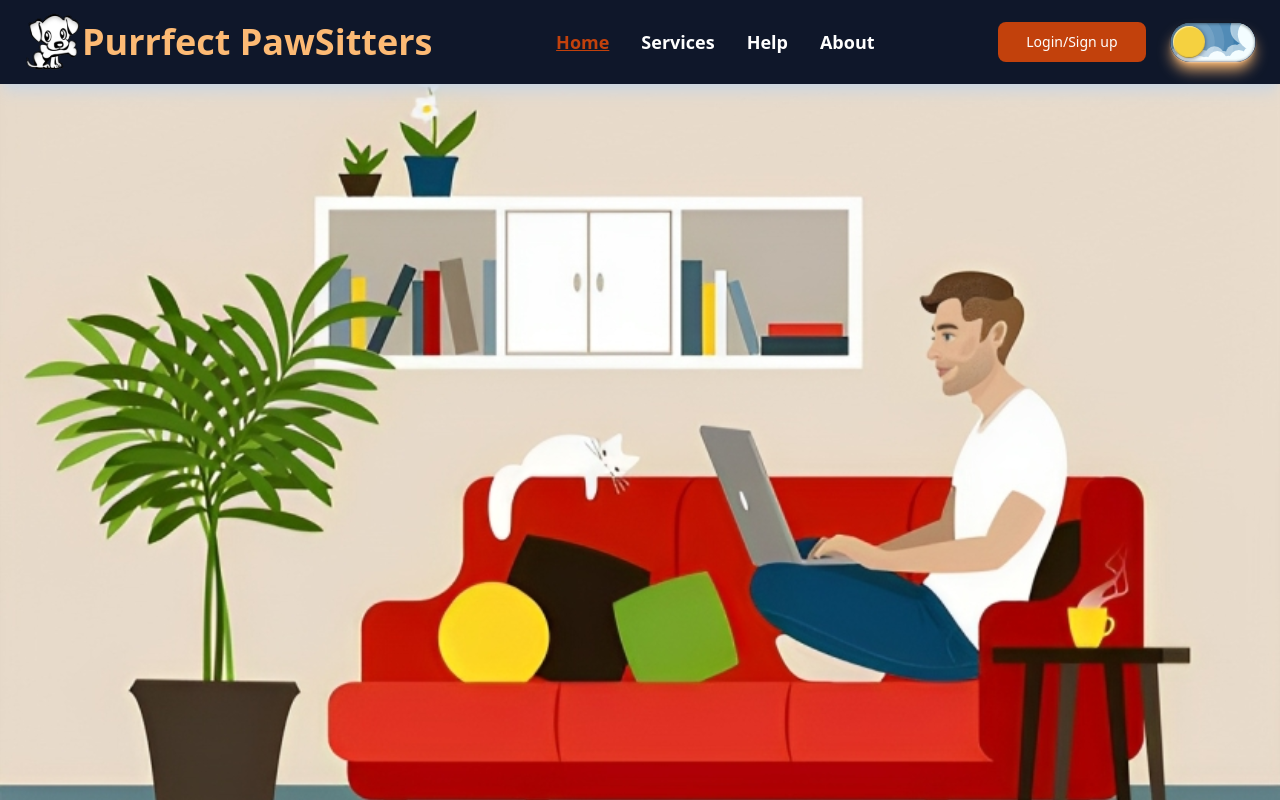
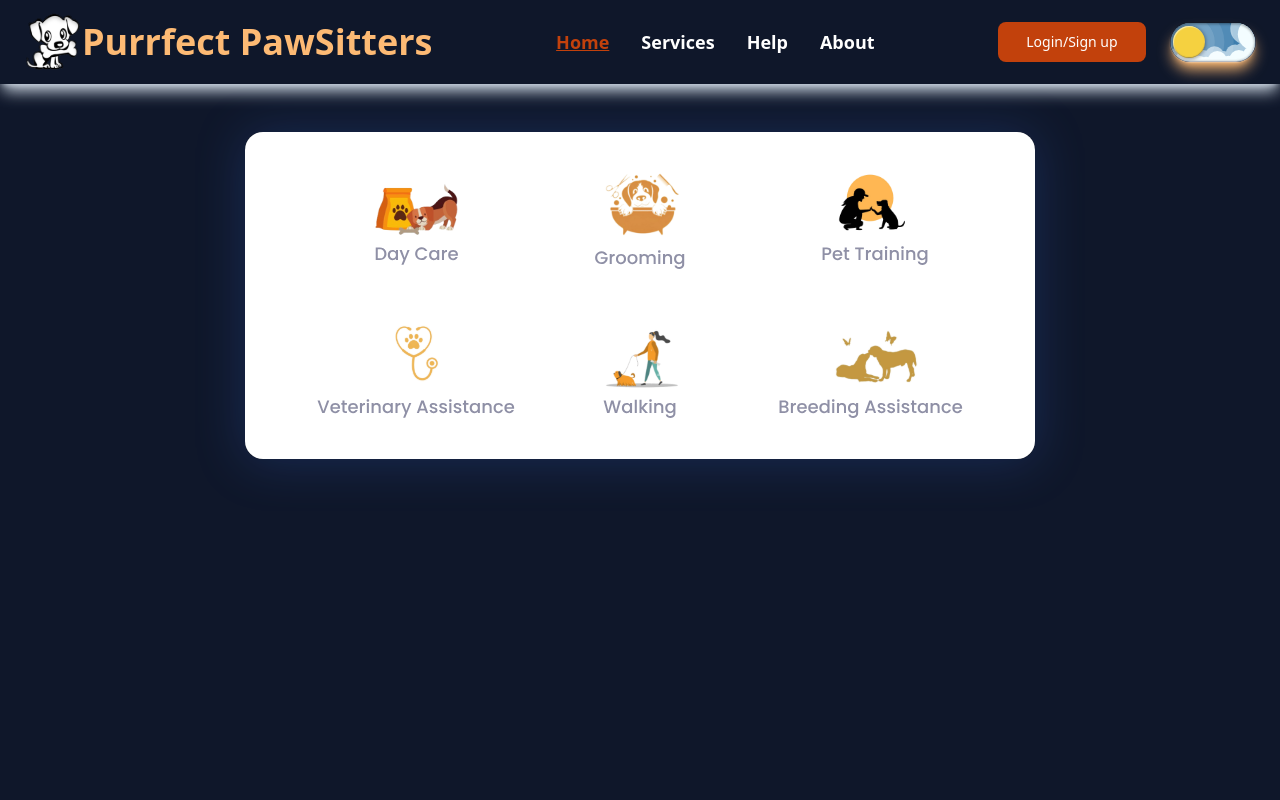
Before and after one commit to atharvarakshak/Pawfect, a React (Vite) app: page / in a window 1280 px wide. Shown: the top 800 px of the page. Built offline with nearby package versions, Linux system fonts and the light colour scheme.

Commit message:
update home

```diff
--- a/src/components/Home/Home.jsx
+++ b/src/components/Home/Home.jsx
@@ -19,7 +19,7 @@ export default function Home() {
 
 
         <div className="  ">
-        <img src={homeImg} alt="" className=" w-screen " />
+
         <HomeCard/>
         <div className="flex space-y-24 flex-col">
         <LeftImg img={dayCare2} title="Day Care" content="Where furry friends feel at home: Find your perfect pet caretaker today! " linked="/daycare"/>
```
